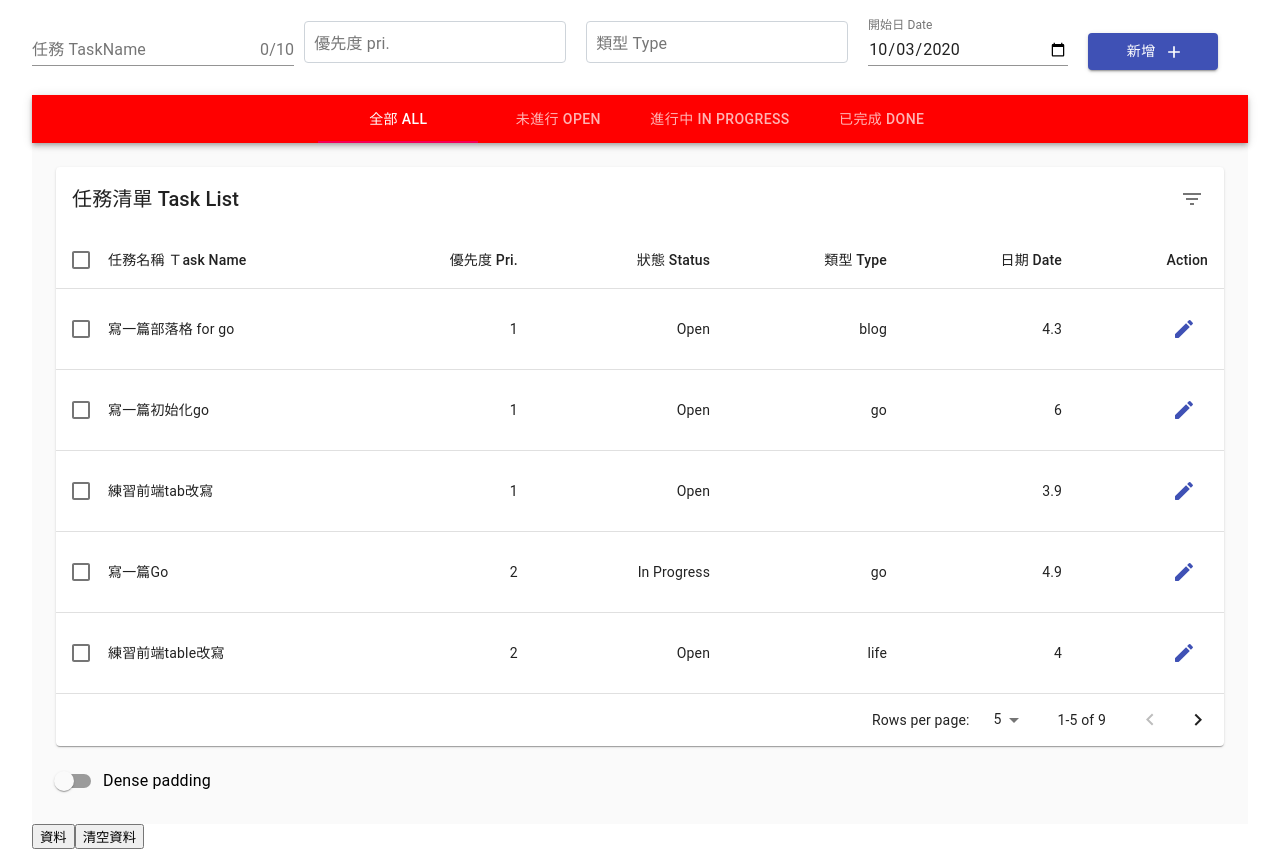
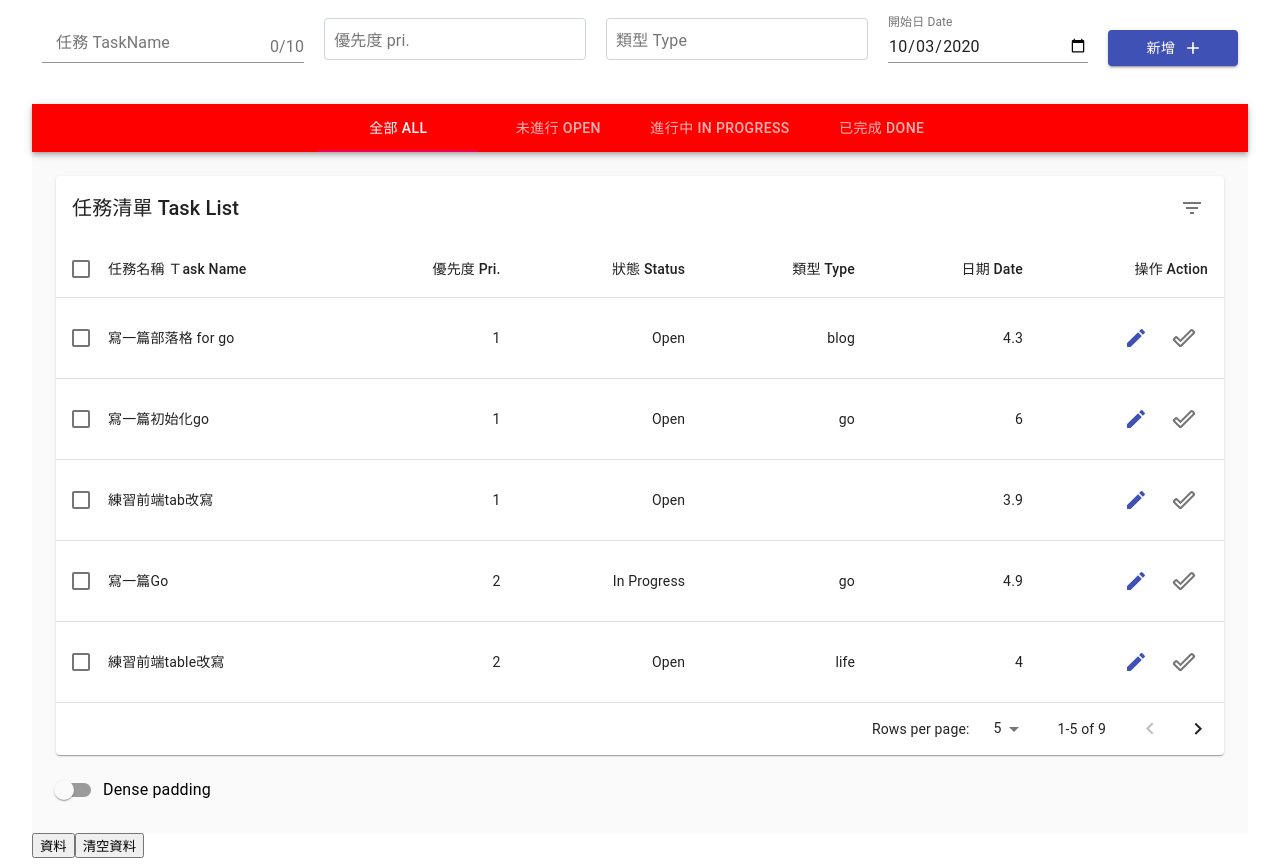
Before and after one commit to nagimemooo/react_practice_demo, a React (Create React App) app: page / in a window 1280 px wide. Built offline with nearby package versions, Linux system fonts and the light colour scheme.

Commit message:
Fix: layout & action next

```diff
--- a/src/component/EnhancedTable.js
+++ b/src/component/EnhancedTable.js
@@ -20,6 +20,9 @@ import Switch from '@material-ui/core/Switch';
 import DeleteIcon from '@material-ui/icons/Delete';
 import FilterListIcon from '@material-ui/icons/FilterList';
 import CreateRoundedIcon from '@material-ui/icons/CreateRounded';
+
+import DoneOutlineRoundedIcon from '@material-ui/icons/DoneOutlineRounded';
+import { green } from '@material-ui/core/colors';
 import * as R from 'ramda';
 import { useStyles, useToolbarStyles } from './Style/EnhancedTable_Style';
 function descendingComparator(a, b, orderBy) {
@@ -59,7 +62,7 @@ const headCells = [
   { id: 'Status', numeric: true, disablePadding: false, label: '狀態 Status' },
   { id: 'Type', numeric: true, disablePadding: false, label: '類型 Type' },
   { id: 'Date', numeric: true, disablePadding: false, label: '日期 Date' },
-  { id: 'Action', numeric: true, disablePadding: false, label: 'Action' },
+  { id: 'Action', numeric: true, disablePadding: false, label: '操作 Action' },
 ];
 
 function EnhancedTableHead(props) {
@@ -245,6 +248,17 @@ export default function EnhancedTable(props) {
 
     setSelected(newSelected);
   };
+  const handleNextClick = (event, name) => {
+    console.log('Naxt');
+    console.log(name);
+    var f = R.findIndex(R.propEq('name', name), props.alldata);
+    console.log(f);
+
+    props.alldata[f].status = 'In Progress';
+    var newItwm = [...props.alldata]; //要這樣寫才會渲染
+    props.changefunc(newItwm);
+  };
+
   const handleEditClick = (event, name) => {
     console.log('EDIT');
     console.log(name);
@@ -341,6 +355,13 @@ export default function EnhancedTable(props) {
                         >
                           <CreateRoundedIcon />
                         </IconButton>
+                        <IconButton
+                          color="primary"
+                          aria-label="Next icon"
+                          onClick={(event) => handleEditClick(event, row.name)}
+                        >
+                          <DoneOutlineRoundedIcon color="action" />
+                        </IconButton>
                       </TableCell>
                     </TableRow>
                   );
--- a/src/component/InputBar.js
+++ b/src/component/InputBar.js
@@ -8,11 +8,11 @@ import { createData } from './helper';
 import Input from '@material-ui/core/Input';
 import { InputAdornment, InputLabel } from '@material-ui/core';
 import FormControl from '@material-ui/core/FormControl';
-import { css } from 'emotion';
+/** @jsx jsx */ import { css, jsx } from '@emotion/core';
 
 import InputSuggest from './InputSuggest';
 import { getToday } from './helper';
-import { useStyles, ErrorLabel } from './Style/InputBar_Style';
+import { useStyles, ErrorLabel, myStyle } from './Style/InputBar_Style';
 
 export default function BasicTextFields(props) {
   const classes = useStyles();
@@ -72,10 +72,10 @@ export default function BasicTextFields(props) {
     setLabelWidth(inputRef.current.offsetWidth);
   }, []);
   return (
-    <div>
+    <div css={myStyle.BarHead}>
       <form className={classes.form} noValidate autoComplete="off">
         <div className={classes.formDiv}>
-          <FormControl className={css(classes.margin, classes.textField)}>
+          <FormControl className={classes.formControl} variant="outlined">
             <InputLabel ref={inputRef} htmlFor="TaskName">
               任務 TaskName
             </InputLabel>
--- a/src/component/Style/InputBar_Style.js
+++ b/src/component/Style/InputBar_Style.js
@@ -1,5 +1,6 @@
 import styled from '@emotion/styled';
 import { makeStyles } from '@material-ui/core/styles';
+/** @jsx jsx */ import { css, jsx } from '@emotion/core';
 
 export const useStyles = makeStyles((theme) => ({
   root: {
@@ -11,10 +12,10 @@ export const useStyles = makeStyles((theme) => ({
   form: {
     display: 'flex',
     flexDirection: 'column',
-    width: 'fit-content',
   },
   formDiv: {
     display: 'flex',
+    justifyContent: 'center', //---左右置中
     alignItems: 'center', //---排列上下置中
   },
   formControl: {
@@ -52,3 +53,17 @@ export const ErrorLabel = styled.label`
   letter-spacing: 0.73px;
   margin-top: 8px;
 `;
+
+export const myStyle = {
+  BarHead: css`
+    width: 100%;
+    height: 80px;
+    display: flex;
+    flex-direction: column;
+    justify-content: center;
+    // background-color: #515258;
+  `,
+  OutlinedInputxx: css`
+    background-color: #fff;
+  `,
+};
--- a/src/component/TaskMain.js
+++ b/src/component/TaskMain.js
@@ -54,6 +54,7 @@ export default function TaskMain() {
   return (
     <Container maxWidth="lg">
       <InputBar addOneData={addOneData} />
+      <p></p>
       <SimpleTabs data={rows} changefunc={changeData} />
       <button onClick={Data}>資料</button>
       <button onClick={cleanData}>清空資料</button>
```
